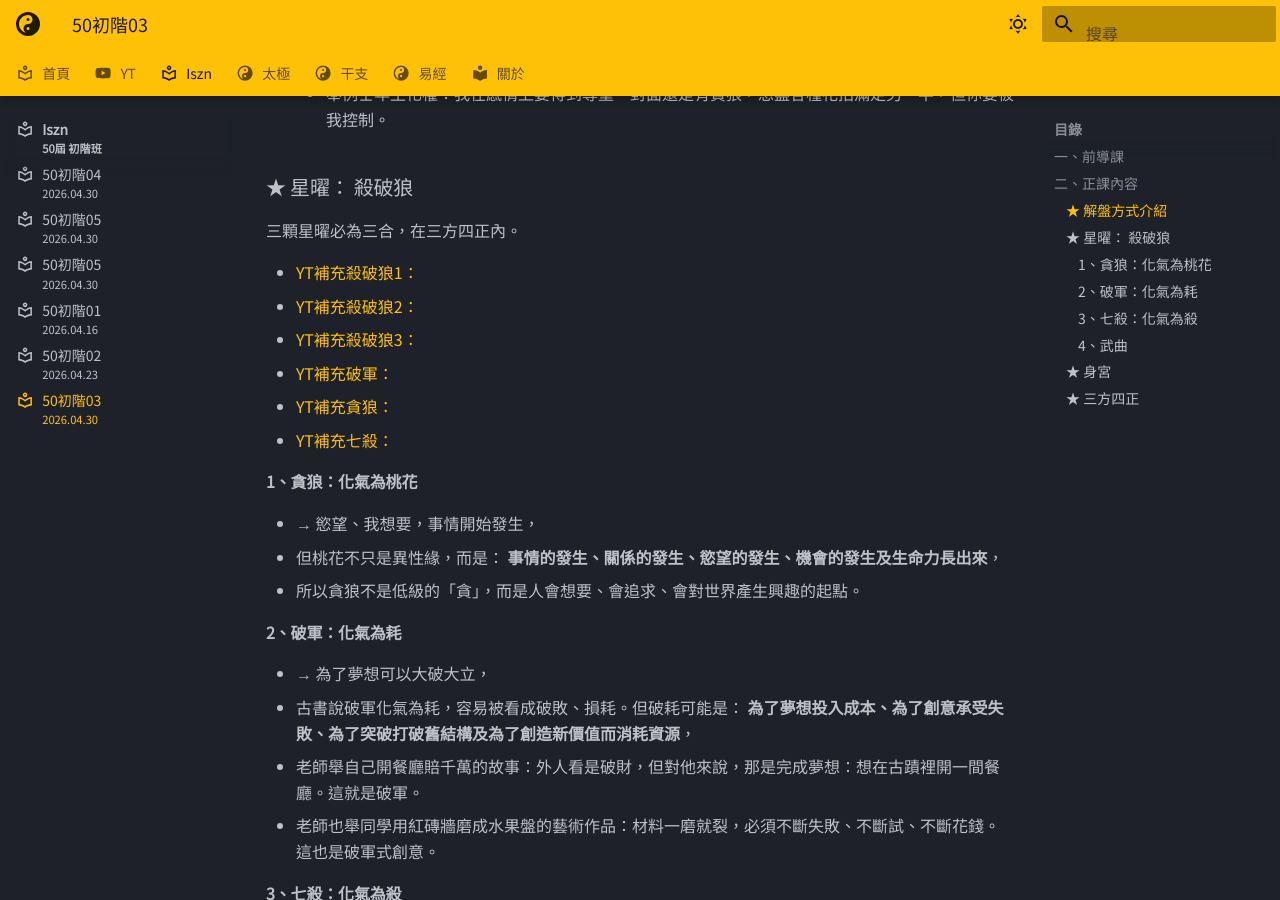
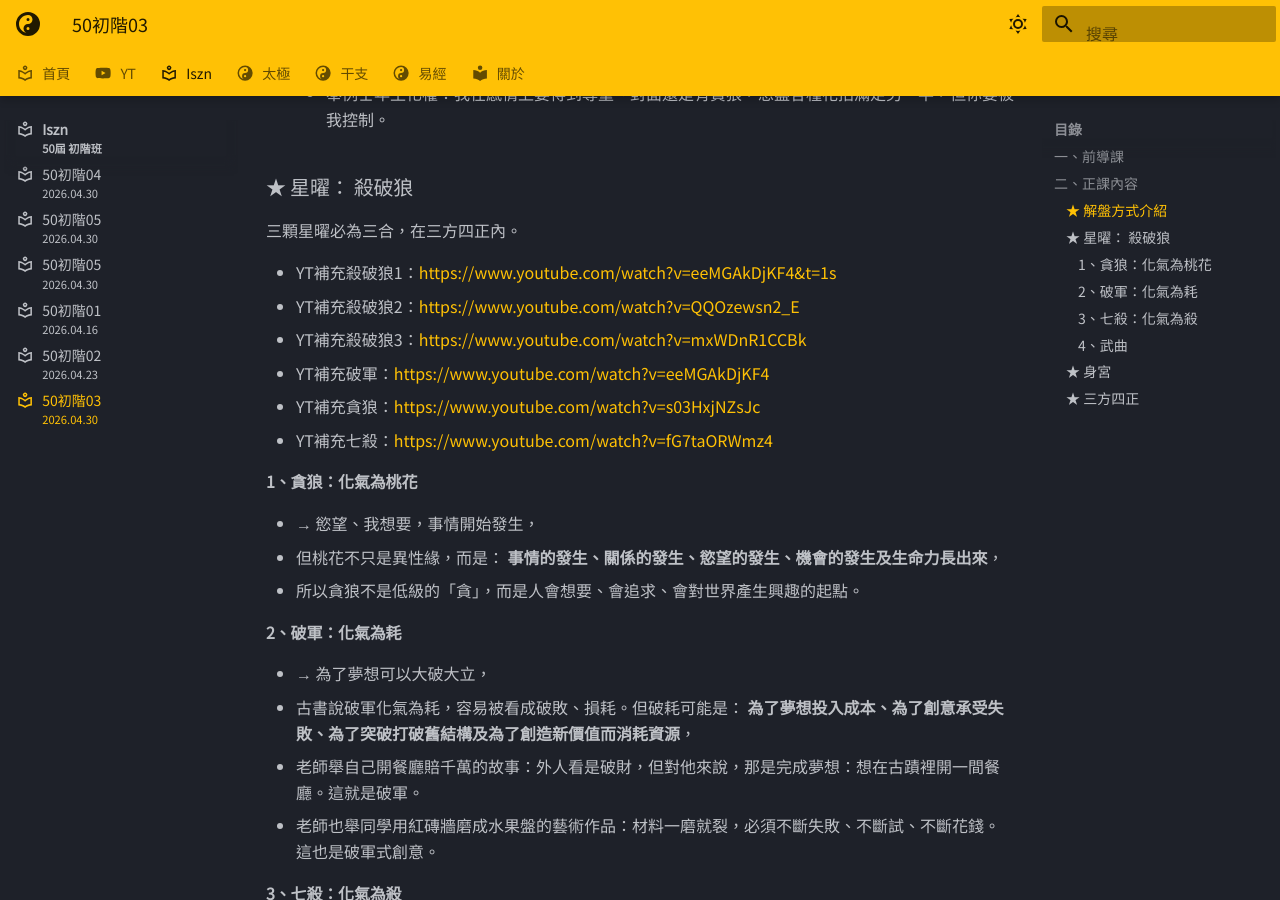
Before and after one commit to oolongyuan/oolongyuan.github.io, an MkDocs documentation site: the page built from docs/iszn/note_03.md, in a window 1280 px wide and 900 px high, scrolled down 3062 px. Built offline with MkDocs 1.6.1 and Material for MkDocs 9.7.7, drawn with Linux system fonts in a browser that asks for light colours; some web fonts are replaced.

Commit message:
corrected links

```diff
--- a/docs/iszn/note_03.md
+++ b/docs/iszn/note_03.md
@@ -117,12 +117,12 @@ subtitle: 2026.04.30
 
 三顆星曜必為三合，在三方四正內。
 
- - [YT補充殺破狼1：](https://www.youtube.com/watch?v=eeMGAkDjKF4&t=1s)
- - [YT補充殺破狼2：](https://www.youtube.com/watch?v=QQOzewsn2_E)
- - [YT補充殺破狼3：](https://www.youtube.com/watch?v=mxWDnR1CCBk)
- - [YT補充破軍：](https://www.youtube.com/watch?v=eeMGAkDjKF4)
- - [YT補充貪狼：](https://www.youtube.com/watch?v=s03HxjNZsJc)
- - [YT補充七殺：](https://www.youtube.com/watch?v=fG7taORWmz4)
+ - YT補充殺破狼1：<https://www.youtube.com/watch?v=eeMGAkDjKF4&t=1s>
+ - YT補充殺破狼2：<https://www.youtube.com/watch?v=QQOzewsn2_E>
+ - YT補充殺破狼3：<https://www.youtube.com/watch?v=mxWDnR1CCBk>
+ - YT補充破軍：<https://www.youtube.com/watch?v=eeMGAkDjKF4>
+ - YT補充貪狼：<https://www.youtube.com/watch?v=s03HxjNZsJc>
+ - YT補充七殺：<https://www.youtube.com/watch?v=fG7taORWmz4>
 
 #### 1、貪狼：化氣為桃花
 
```
